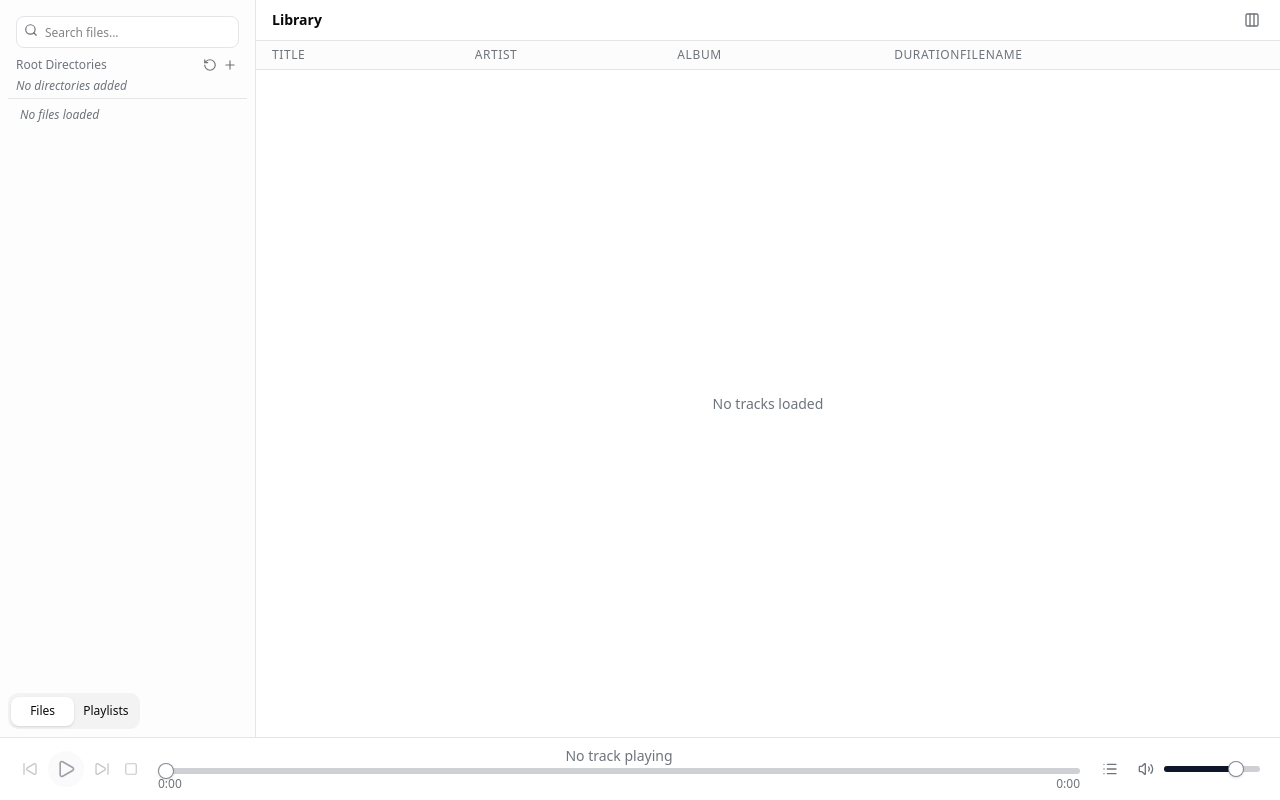
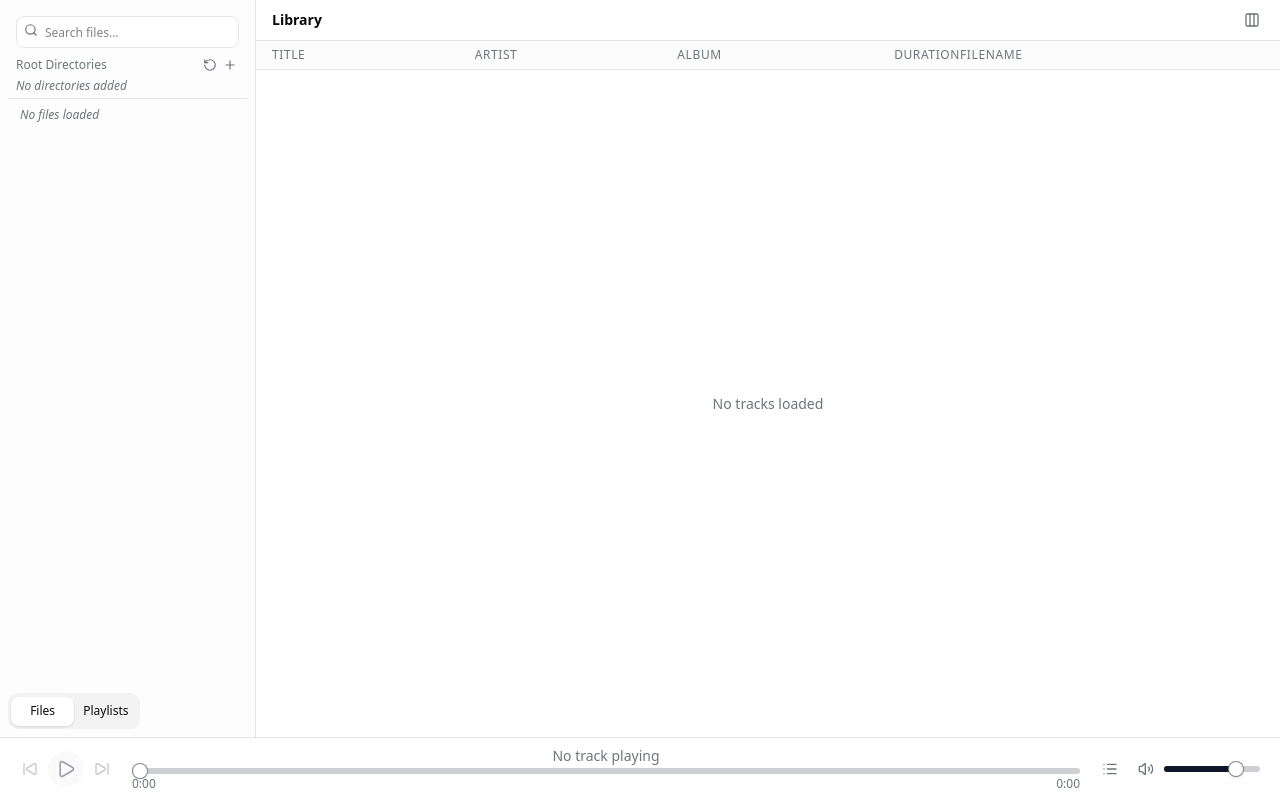
Before and after one commit to sigoden/smp, a React (Vite) app: page / in a window 1280 px wide. Built offline with nearby package versions, Linux system fonts and the light colour scheme.

Commit message:
feat(ui): make tray play/pause label dynamic and remove stop
- System tray: play/pause menu item now shows "Pause" when playing,
  "Play" when paused, updated via frontend event
- System tray: remove Stop menu item
- PlaybackControls: remove Stop button from UI

```diff
--- a/src/App.tsx
+++ b/src/App.tsx
@@ -24,7 +24,6 @@ function App() {
   const next = usePlayerStore((s) => s.next);
   const playerPlay = usePlayerStore((s) => s.play);
   const playerPause = usePlayerStore((s) => s.pause);
-  const playerStop = usePlayerStore((s) => s.stop);
   const playerNext = usePlayerStore((s) => s.next);
   const playerPrev = usePlayerStore((s) => s.prev);
 
@@ -112,9 +111,7 @@ function App() {
         case "prev":
           playerPrev();
           break;
-        case "stop":
-          playerStop();
-          break;
+
       }
     });
 
@@ -143,6 +140,12 @@ function App() {
       emit("update-tray-tooltip", "Music Player");
     }
   }, [nowPlaying]);
+
+  // Update tray play/pause label when playing state changes
+  const playing = usePlayerStore((s) => s.playing);
+  useEffect(() => {
+    emit("update-tray-play-state", playing ? "true" : "false");
+  }, [playing]);
 
   return (
     <TooltipProvider>
--- a/src/components/Player/PlaybackControls.tsx
+++ b/src/components/Player/PlaybackControls.tsx
@@ -1,4 +1,4 @@
-import { SkipBack, Play, Pause, SkipForward, Square } from "lucide-react";
+import { SkipBack, Play, Pause, SkipForward } from "lucide-react";
 import { usePlayerStore } from "../../stores/playerStore";
 import { cn } from "../../lib/utils";
 
@@ -50,7 +50,6 @@ export function PlaybackControls() {
   const queue = usePlayerStore((s) => s.queue);
   const play = usePlayerStore((s) => s.play);
   const pause = usePlayerStore((s) => s.pause);
-  const stop = usePlayerStore((s) => s.stop);
   const next = usePlayerStore((s) => s.next);
   const prev = usePlayerStore((s) => s.prev);
 
@@ -75,12 +74,6 @@ export function PlaybackControls() {
         onClick={next}
         disabled={!hasTracks}
       />
-      <ControlButton
-        icon={Square}
-        onClick={stop}
-        disabled={!hasTracks}
-        size="sm"
-      />
     </div>
   );
 }
```
Also changed, not shown: 1 other file (tests, documents, lock files or other folders).
